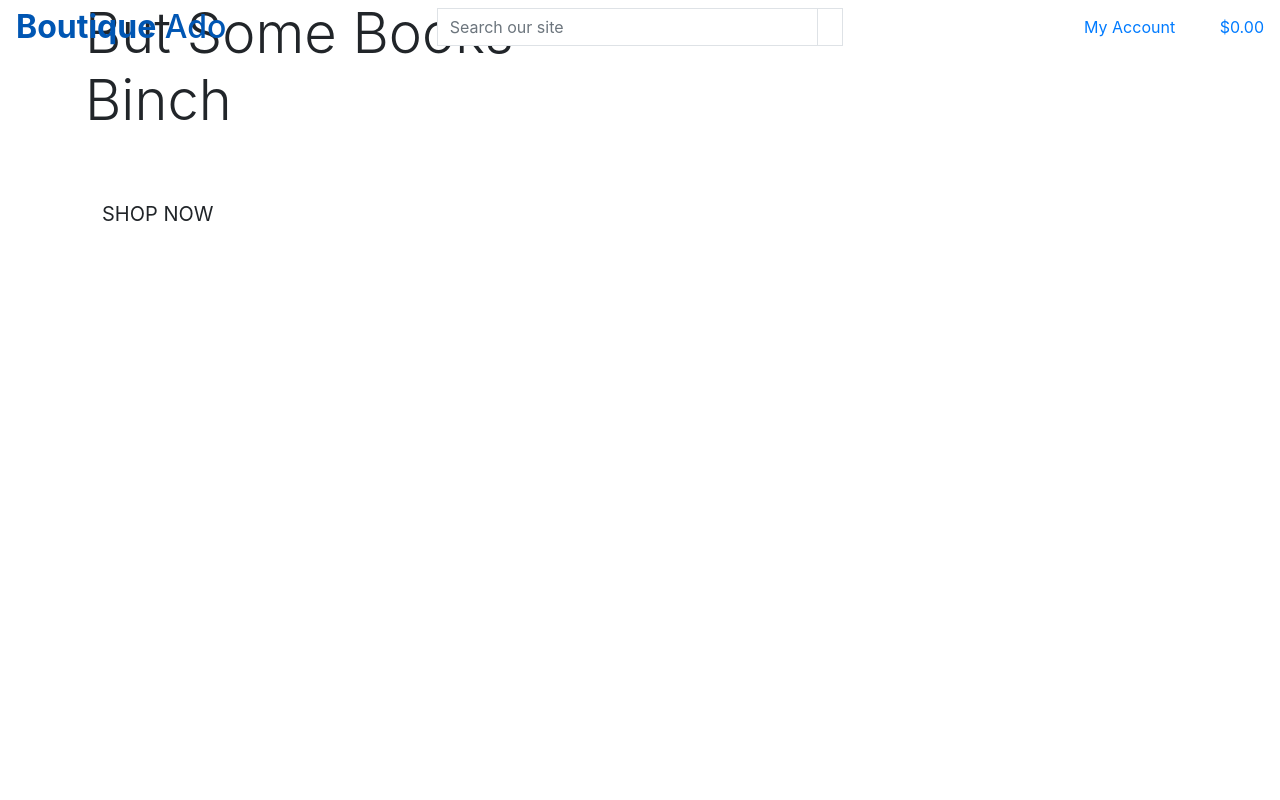
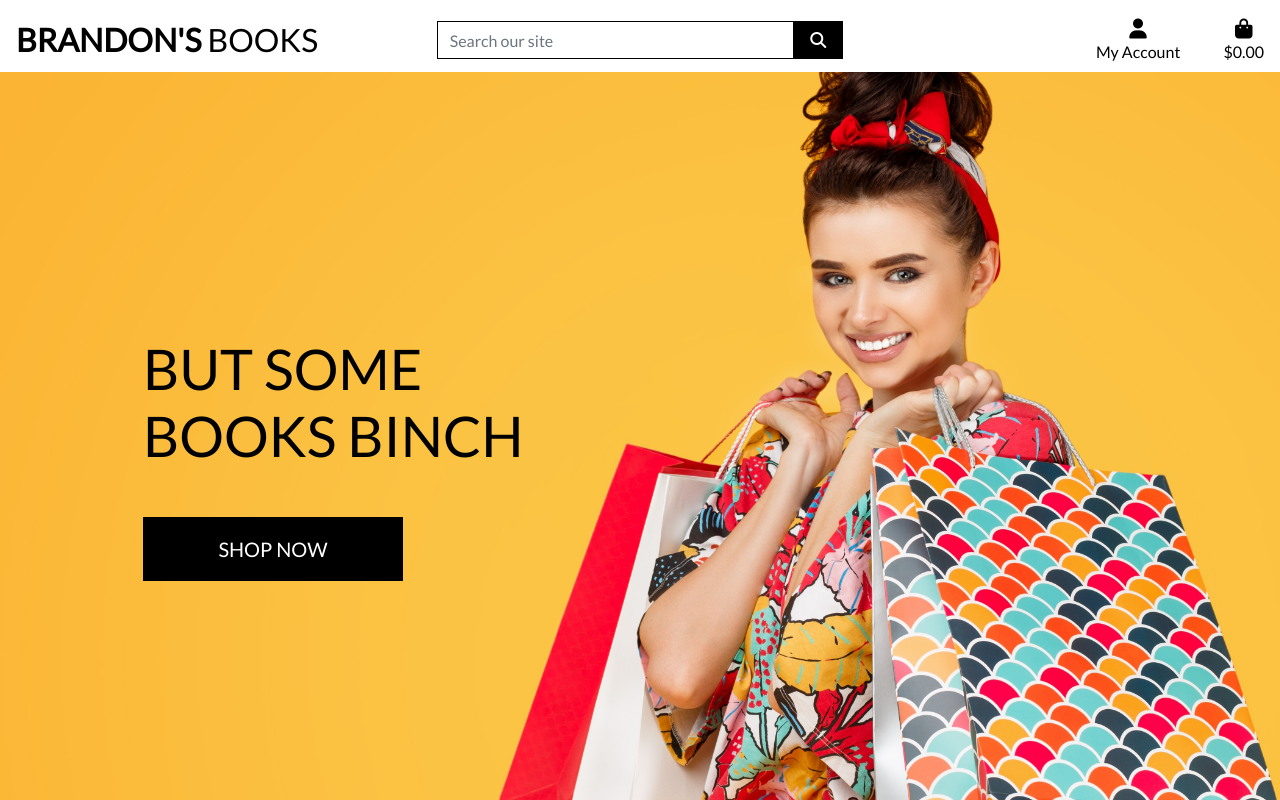
Before and after one commit to BrandonPCollins/project-5-bookshop, a Django app: page / in a window 1280 px wide. Run offline with Django 5.2, Linux system fonts and the light colour scheme; some libraries are stand-ins or nearby versions.

Commit message:
Implement homepage header&css

```diff
--- a/ecom/ecom/settings.py
+++ b/ecom/ecom/settings.py
@@ -151,6 +151,12 @@ USE_TZ = True
 
 STATIC_URL = 'static/'
 
+STATICFILES_DIRS = (os.path.join(BASE_DIR, 'static'),)
+
+MEDIA_URL = '/media/'
+
+MEDIA_ROOT = os.path.join(BASE_DIR, 'media')
+
 # Default primary key field type
 # https://docs.djangoproject.com/en/5.0/ref/settings/#default-auto-field
 
--- a/ecom/ecom/urls.py
+++ b/ecom/ecom/urls.py
@@ -1,8 +1,10 @@
 from django.contrib import admin
 from django.urls import path, include
+from django.conf import settings
+from django.conf.urls.static import static
 
 urlpatterns = [
     path('admin/', admin.site.urls),
     path('accounts/', include('allauth.urls')),
     path('', include('home.urls')),
-]
+] + static(settings.MEDIA_URL, document_root=settings.MEDIA_ROOT)
--- /dev/null
+++ b/ecom/static/css/base.css
@@ -0,0 +1,81 @@
+html {
+    height: 100%;
+}
+
+body {
+    background: url('/media/homepage_background_cropped.jpg') no-repeat center center fixed;
+    background-size: cover;
+    height: calc(100vh - 164px);
+    color: #555;
+    font-family: 'Lato';
+}
+
+/* from Bulma */
+.icon {
+    align-items: center;
+    display: inline-flex;
+    justify-content: center;
+    height: 1.5rem;
+    width: 1.5rem;
+}
+
+.logo-font {
+    text-transform: uppercase;
+}
+
+.main-logo-link {
+    width: fit-content;
+}
+
+.shop-now-button {
+    background: black;
+    color: white;
+    min-width: 260px;
+}
+
+.btn-black {
+    background: black;
+    color: white;
+}
+
+.shop-now-button:hover,
+.shop-now-button:active,
+.shop-now-button:focus,
+.btn-black:hover,
+.btn-black:active,
+.btn-black:focus {
+    background: #222;
+    color: white;
+}
+
+.text-black {
+    color: #000 !important;
+}
+
+.border-black {
+    border: 1px solid black !important;
+}
+
+/* -------------------------------- Media Queries */
+
+/* Slightly larger container on xl screens */
+@media (min-width: 1200px) {
+  .container {
+    max-width: 80%;
+  }
+}
+
+/* fixed top navbar only on medium and up */
+@media (min-width: 992px) {
+    .fixed-top-desktop-only {
+        position: fixed;
+        top: 0;
+        right: 0;
+        left: 0;
+        z-index: 1030;
+    }
+
+    .header-container {
+        padding-top: 164px;
+    }
+}
--- a/ecom/templates/base.html
+++ b/ecom/templates/base.html
@@ -15,6 +15,8 @@
 
     {% block coress %}
     <link rel="stylesheet" href="https://cdn.jsdelivr.net/npm/bootstrap@4.6.2/dist/css/bootstrap.min.css" integrity="sha384-xOolHFLEh07PJGoPkLv1IbcEPTNtaed2xpHsD9ESMhqIYd0nLMwNLD69Npy4HI+N" crossorigin="anonymous">
+    <link rel="stylesheet" href="https://fonts.googleapis.com/css?family=Lato&display=swap">
+    <link rel="stylesheet" href="{% static 'css/base.css' %}">
     {% endblock %}
 
     {% block extra_css %}
@@ -23,6 +25,7 @@
     {% block corejs %}
     <script src="https://cdn.jsdelivr.net/npm/jquery@3.5.1/dist/jquery.min.js" integrity="sha256-9/aliU8dGd2tb6OSsuzixeV4y/faTqgFtohetphbbj0=" crossorigin="anonymous"></script>
     <script src="https://cdn.jsdelivr.net/npm/bootstrap@4.6.2/dist/js/bootstrap.bundle.min.js" integrity="sha384-Fy6S3B9q64WdZWQUiU+q4/2Lc9npb8tCaSX9FK7E8HnRr0Jz8D6OP9dO5Vg3Q9ct" crossorigin="anonymous"></script>
+    <script src="https://kit.fontawesome.com/79f4d1d10f.js" crossorigin="anonymous"></script>
     {% endblock %}
 
     {% block extra_js %}
@@ -32,10 +35,10 @@
   </head>
   <body>
     <header class="cotainer-fluid fixed-top">
-      <div class="row">
+      <div id="topnav" class="row bg-white pt-lg-2 d-none d-lg-flex">
         <div class="col-12 col-lg-4 my-auto py-lg-0 text-center text-lg-left">
           <a href="{% url 'home' %}" class="nav-link main-logo-link">
-            <h2 class="logo-font text-black my-0"><strong>Boutique</strong> Ado</h2>
+            <h2 class="logo-font text-black my-0"><strong>Brandon's</strong> Books</h2>
           </a>
         </div>
         <div class="col-12 col-lg-4 my-auto py-lg-0">
```
Also changed, not shown: ecom/media/homepage_background_cropped.jpg (added).
